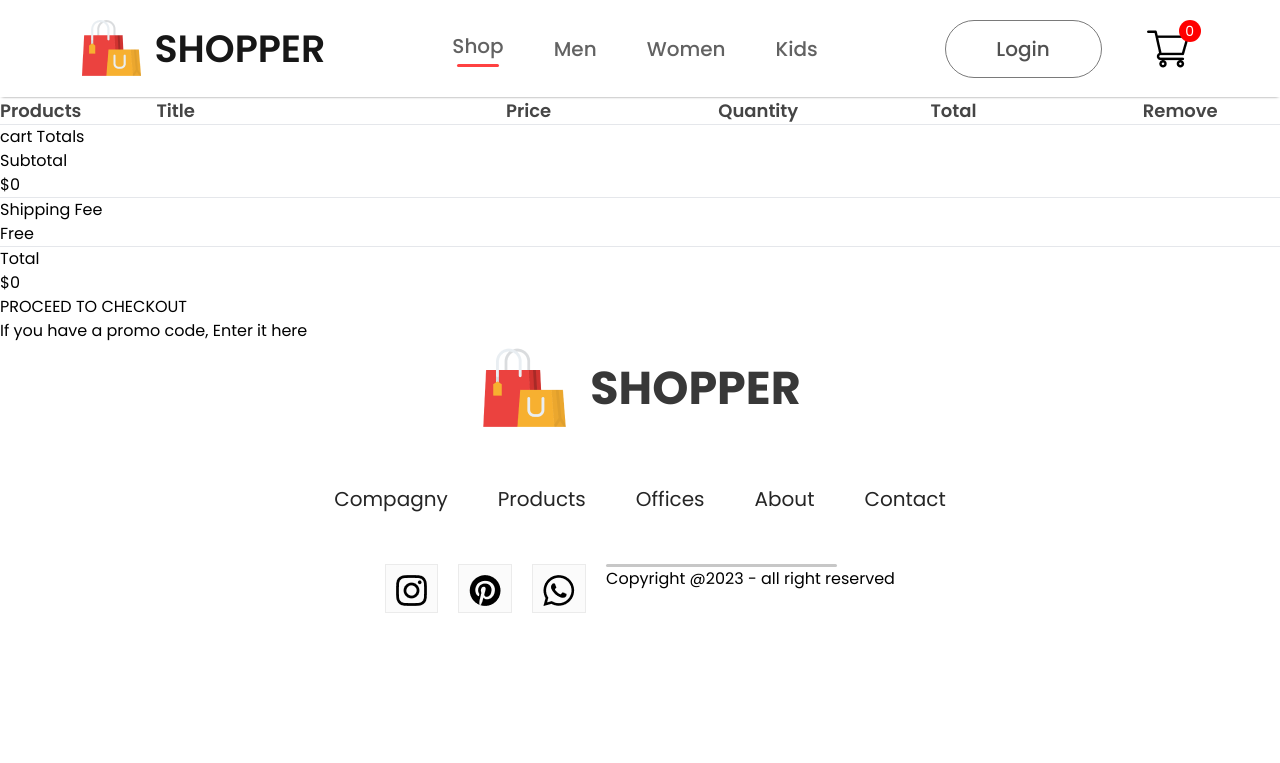
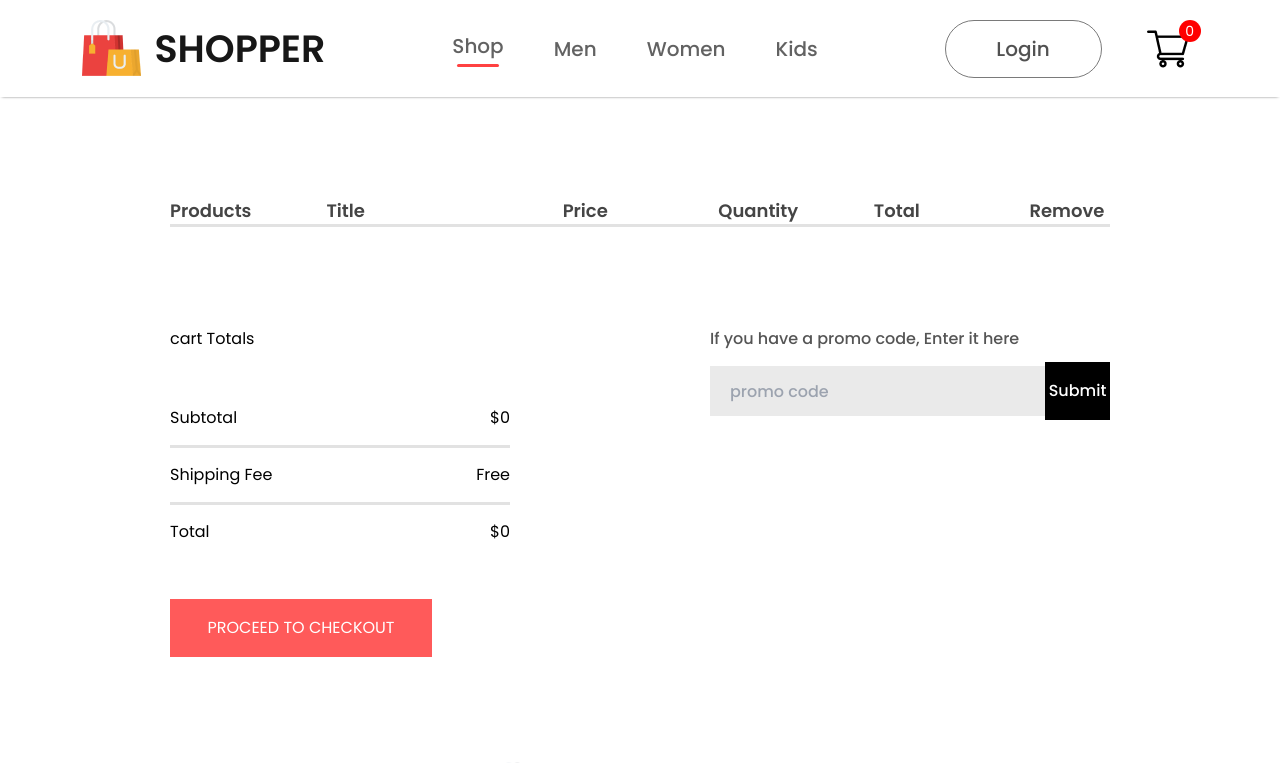
Before and after one commit to kabolindustrie/E-commerce, a React (Create React App) app: page /cart in a window 1280 px wide. Shown: the top 763 px of the page. Built offline with nearby package versions, Linux system fonts and the light colour scheme.

Commit message:
ajustement css cartitem et function getTotalcartAmount

```diff
--- a/src/Components/CartItems/CartItems.css
+++ b/src/Components/CartItems/CartItems.css
@@ -34,3 +34,63 @@
   border: 2px solid #ebebeb;
   background: #fff;
 }
+.caritems-down{
+  display: flex;
+  margin: 100px 0px;
+}
+.cartitems-total {
+  flex: 1;
+  display: flex;
+  flex-direction: column;
+  margin-right: 200px;
+  gap: 40px;
+}
+.cartitems-total-item{
+  display: flex;
+  justify-content: space-between;
+  padding: 15px 0px;
+}
+.cartitems-total button {
+  width: 262px;
+  height: 58px;
+  outline: none;
+  border: none;
+  background: #ff5a5a;
+  color: #fff;
+  font-size: 16px;
+  font-weight: pointer;
+}
+.cartitems-promocode{
+  flex: 1;
+  font-size: 16px;
+  font-weight: 500;
+}
+.cartitems-promocode p{
+  color: #555;
+}
+.cartitems-promobox{
+  display: flex;
+  align-items: center;
+  justify-content: space-between;
+  width: 400px;
+  margin-top: 15px;
+  height: 50px;
+  background: #eaeaea;
+}
+.cartitems-promobox input{
+  border: none;
+  outline: none;
+  background: transparent;
+  font-size: 16px;
+  flex: 1;
+  height: 100%;
+  padding-left: 20px;
+}
+.cartitems-promobox button{
+  width: 170px;
+  height: 58px;
+  font-size: 16px;
+  background: black;
+  color: white;
+  cursor: pointer;
+}
--- a/src/Components/CartItems/CartItems.jsx
+++ b/src/Components/CartItems/CartItems.jsx
@@ -4,9 +4,9 @@
 import remove_icon from "../Assets/cart_cross_icon.png";
 
 const CartItems = () => {
-  const { all_product, cartItems, removeFromCart } = useContext(ShopContext);
+  const { all_product, cartItems, removeFromCart, getTotalCartAmount } = useContext(ShopContext);
   return (
-    <div className="caritems">
+    <div className="cartitems">
       <div className="cartitems-format-main">
         <p>Products</p>
         <p>Title</p>
@@ -46,7 +46,7 @@
           <div>
             <div className="cartitems-total-item">
               <p>Subtotal</p>
-              <p>${0}</p>
+              <p>${getTotalCartAmount()}</p>
             </div>
             <hr />
             <div className="cartitems-total-item">
@@ -56,14 +56,17 @@
             <hr />
             <div className="cartitems-total-item">
               <h3>Total</h3>
-              <h3>${0}</h3>
+              <h3>${getTotalCartAmount()}</h3>
             </div>
           </div>
           <button>PROCEED TO CHECKOUT</button>
         </div>
         <div className="cartitems-promocode">
           <p>If you have a promo code, Enter it here</p>
-          <div className="cartitems-promobox"></div>
+          <div className="cartitems-promobox">
+            <input type="text" placeholder="promo code" />
+            <button>Submit</button>
+          </div>
         </div>
       </div>
     </div>
--- a/src/Context/ShopContext.jsx
+++ b/src/Context/ShopContext.jsx
@@ -1,32 +1,59 @@
-import { createContext, useState } from "react";
+import React, { createContext, useState } from "react";
 import all_product from "../Components/Assets/all_product";
 
-export const ShopContext = createContext(null);
+export const ShopContext =  createContext(null);
 
-const getDefaultCart = () => {
+const getDefaultCart = ()=>{
     let cart = {};
-  for (let index = 0; index < all_product.length + 1; index++) {
+    for (let index = 0; index < all_product.length+1; index++) {
         cart[index] = 0;
     }
     return cart;
-};
+}
 
 const ShopContextProvider = (props) => {
-  const [cartItems, setCartItems] = useState(getDefaultCart());
 
-  const addToCart = (itemId) => {
-    setCartItems((prev) => ({ ...prev, [itemId]: prev[itemId] + 1 }));
-  };
-  const removeFromCart = (itemId) => {
-    setCartItems((prev) => ({ ...prev, [itemId]: prev[itemId] - 1 }));
-  };
+    const [cartItems,setCartItems] = useState(getDefaultCart());
 
-  const contextValue = { all_product, cartItems,addToCart, removeFromCart };
+
+    const addToCart = (itemId) =>{
+        setCartItems((prev)=>({...prev,[itemId]:prev[itemId]+1}));
+        console.log(cartItems);
+    }
+
+    const removeFromCart = (itemId) =>{
+        setCartItems((prev)=>({...prev,[itemId]:prev[itemId]-1}))
+    }
+
+    const getTotalCartAmount = () => {
+        let totalAmount = 0;
+        for (const item in cartItems) {
+          if (cartItems[item] > 0) {
+            let itemInfo = all_product.find((product) => product.id === Number(item));
+            totalAmount += cartItems[item] * itemInfo.new_price;
+          }
+        }
+        return totalAmount;
+      }
+
+      const getTotalCartItems = () =>{
+        let totalItem = 0;
+        for(const item in cartItems)
+        {
+            if(cartItems[item]>0)
+            {
+                totalItem+= cartItems[item];
+            }
+        }
+        return totalItem;
+      }
+
+    const contextValue = {getTotalCartItems,getTotalCartAmount,all_product,cartItems,addToCart,removeFromCart};
     return (
         <ShopContext.Provider value={contextValue}>
             {props.children}
         </ShopContext.Provider>
-  );
-};
+    )
+}
 
 export default ShopContextProvider;
```
Lines whose indentation alone changed are shown as unchanged.
